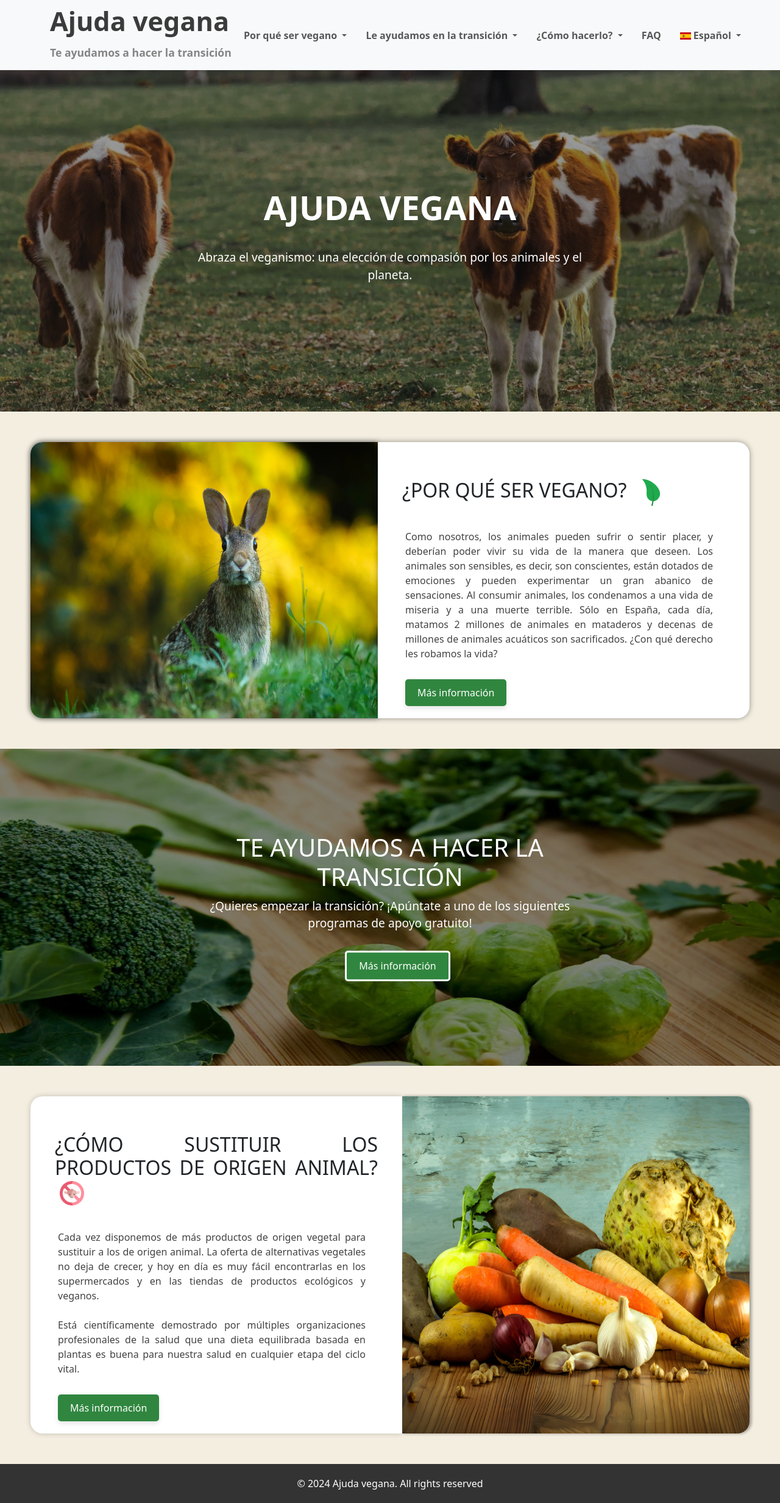
After one commit to Danielgavi1/Danielgavi1.github.io, a PHP site: page /AjudaVegana/ESP/index_es.html in a window 1280 px wide. The commit adds this page. Shown: the whole page at 61% size. Run offline with PHP 8.4, Linux system fonts and the light colour scheme; some libraries are stand-ins or nearby versions.

Commit message:
AjudaVegana

```diff
--- /dev/null
+++ b/AjudaVegana/ESP/index_es.html
@@ -0,0 +1,163 @@
+<!DOCTYPE html>
+<html lang="es">
+<head>
+    <meta charset="UTF-8">
+    <meta name="viewport" content="width=device-width, initial-scale=1.0">
+    <title>AjudaVegana</title>
+    <!-- BOOTSTRAP CSS -->
+    <link href="https://cdn.jsdelivr.net/npm/bootstrap@5.3.2/dist/css/bootstrap.min.css" rel="stylesheet" integrity="sha384-T3c6CoIi6uLrA9TneNEoa7RxnatzjcDSCmG1MXxSR1GAsXEV/Dwwykc2MPK8M2HN" crossorigin="anonymous">
+    <!-- CSS NATIVO -->
+    <link rel="stylesheet" href="../css/style.css">
+    <!-- JS NATIVO -->
+    <script src="../js/index.js" defer></script>
+    <!-- ICONO -->
+    <link rel="icon" type="image/png" sizes="32x32" href="../img/logo.webp">
+</head>
+<body>
+    <!-- NAVBAR -->
+    <nav class="navbar navbar-expand-lg navbar-light bg-light">
+        <div class="container">
+            <div class="brand-container">
+                <a class="navbar-brand" href="#">Ajuda vegana</a>
+                <span class="navbar-text text-muted d-block">Te ayudamos a hacer la transición</span>
+            </div>
+            <button class="navbar-toggler" type="button" data-bs-toggle="collapse" data-bs-target="#navbarNav" aria-controls="navbarNav" aria-expanded="false" aria-label="Toggle navigation">
+                <span class="navbar-toggler-icon"></span>
+            </button>
+            <div class="collapse navbar-collapse" id="navbarNav">
+                <ul class="navbar-nav ms-auto">
+                    <li class="nav-item dropdown">
+                        <a class="nav-link dropdown-toggle" href="#" id="navbarDropdown" role="button" data-bs-toggle="dropdown" aria-expanded="false">
+                            Por qué ser vegano
+                        </a>
+                        <ul class="dropdown-menu" aria-labelledby="navbarDropdown">
+                            <li><a class="dropdown-item" href="html/forTheAnimals_es.html"><img src="../img/cow_icon.webp" width="18px" alt="Cow icon"> Por los animales</a></li>
+                            <li><a class="dropdown-item" href="html/forTheEnvironment_es.html"><img src="../img/environment_icon.webp" width="18px" alt="Environment icon"> Por el medio ambiente</a></li>
+                            <li><a class="dropdown-item" href="html/forYourHealth_es.html"><img src="../img/health_icon.webp" width="18px" alt="health icon"> Por tu salud</a></li>
+                        </ul>
+                    </li>
+                    <li class="nav-item dropdown">
+                        <a class="nav-link dropdown-toggle" href="#" id="navbarDropdown" role="button" data-bs-toggle="dropdown" aria-expanded="false">
+                            Le ayudamos en la transición
+                        </a>
+                        <ul class="dropdown-menu" aria-labelledby="navbarDropdown">
+                            <li><a class="dropdown-item" href="html/whereToEatVegan_es.html"><img src="../img/icon03.webp" width="18px" alt="Icon 3"> ¿Donde comer vegano?</a></li>
+                            <li><a class="dropdown-item" href="html/veganRecipes_es.html"><img src="../img/icon01.webp" width="18px" alt="Icon 1"> Recetas veganas</a></li>
+                            <li><a class="dropdown-item" href="html/freeSupport_es.html"><img src="../img/icon02.webp" width="18px" alt="Icon 2"> Apoyo gratuito</a></li>
+                        </ul>
+                    </li>
+                    <li class="nav-item dropdown">
+                        <a class="nav-link dropdown-toggle" href="#" id="navbarDropdown" role="button" data-bs-toggle="dropdown" aria-expanded="false">
+                            ¿Cómo hacerlo?
+                        </a>
+                        <ul class="dropdown-menu" aria-labelledby="navbarDropdown">
+                            <li><a class="dropdown-item" href="html/howToReplaceEggs_es.html"><img src="../img/icon05.webp" width="18px" alt="Icon 5"> ¿Cómo sustituir los huevos?</a></li>
+                            <li><a class="dropdown-item" href="html/howToReplaceMeat_es.html"><img src="../img/icon04.webp" width="18px" alt="Icon 4"> ¿Cómo sustituir la  carne?</a></li>
+                            <li><a class="dropdown-item" href="html/howToReplaceDairy_es.html"><img src="../img/icon06.webp" width="18px" alt="Icon 6"> ¿Cómo sustituir los lácteos?</a></li>
+                        </ul>
+                    </li>
+                    <li class="nav-item">
+                        <a class="nav-link" href="html/faq_es.html">FAQ</a>
+                    </li>
+                    <li class="nav-item dropdown">
+                        <a class="nav-link dropdown-toggle" href="#" id="navbarDropdown" role="button" data-bs-toggle="dropdown" aria-expanded="false">
+                            <img src="../img/ESP_flag.webp" width="18px" alt="USA Flag"> Español
+                        </a>
+                        <ul class="dropdown-menu" aria-labelledby="navbarDropdown">
+                            <li><a class="dropdown-item" href="../index.html"><img src="../img/USA_flag.webp" width="18px" alt="USA Flag"> English</a></li>
+                            <li><a class="dropdown-item" href="#"><img src="../img/ESP_flag.webp" width="18px" alt="Spanish Flag"> Español</a></li>
+                            <li><a class="dropdown-item" href="../CAT/index_cat.html"><img src="../img/CAT_flag.webp" width="18px" alt="Catalan Flag"> Català</a></li>
+                            <li><a class="dropdown-item" href="../FR/index_fr.html"><img src="../img/FR_flag.webp" width="18px" alt="French Flag"> Français</a></li>
+                        </ul>
+                    </li>
+                </ul>
+            </div>
+        </div>
+    </nav>
+    <!-- FIN NAVBAR -->
+    <!-- HEADER -->
+    <div class="img-cow">
+        <img src="../img/header_img.webp" alt="Header IMG" class="img-fluid darkened">
+        <div class="header-text">
+            <h1 class="text-center text-white fw-bold">AJUDA VEGANA</h1>
+            <p class="text-center text-white">Abraza el veganismo: una elección de compasión por los animales y el planeta.</p>
+        </div>
+    </div>
+    <!-- FIN HEADER -->
+    <!-- WHY GO VEGAN -->
+    <div class="whyGoVegan" id="whygovegan">
+        <div class="content-wrapper">
+            <div class="image-section" id="border_image">
+                <img src="../img/rabbit.webp" alt="Rabbit IMG" id="border_image">
+            </div>
+            <div class="text-section" id="border_text">
+                <h2>¿POR QUÉ SER VEGANO? <img src="../img/leaf.webp" alt="leaf_icon" class="leaf1_icon"></h2>
+                <!-- Pantallas grandes y medianas -->
+                <p class="d-none d-md-block">
+                    Como nosotros, los animales pueden sufrir o sentir placer,
+                    y deberían poder vivir su vida de la manera que deseen.
+                    Los animales son sensibles, es decir, son conscientes,
+                    están dotados de emociones y pueden experimentar un gran abanico de sensaciones.
+                    Al consumir animales, los condenamos a una vida de miseria y a una muerte terrible.
+                    Sólo en España, cada día, matamos 2 millones de animales en mataderos y decenas de millones de animales acuáticos son sacrificados.
+                    ¿Con qué derecho les robamos la vida?
+                </p>
+                <!-- Pantallas pequeñas -->
+                <p class="d-md-none">
+                    Los animales, como los humanos, son seres sensibles capaces de alegría y sufrimiento.
+                    Consumirlos los somete a una vida de miseria y a una muerte cruel.
+                    Sólo en el Reino Unido se sacrifican anualmente 4 millones de animales,
+                    además de decenas de millones de animales acuáticos.
+                </p>
+                <div class="button-container">
+                    <a href="html/whyGoVegan_es.html" class="button">Más información</a>
+                </div>
+            </div>
+        </div>
+    </div>
+    <!-- FIN WHY GO VEGAN -->
+    <!-- WE HELP YOU TRANSITION -->
+    <div class="parallax-section" id="wehelpyou">
+        <img src="../img/vegetables.webp" alt="Parallax IMG" class="imagen_parallax">
+        <div class="overlay">
+            <h2>TE AYUDAMOS A HACER LA TRANSICIÓN</h2>
+            <p>¿Quieres empezar la transición? ¡Apúntate a uno de los siguientes programas de apoyo gratuito!</p>
+            <div class="button-container">
+                <a href="html/weHelpYouTransition_es.html" class="button custom-button">Más información</a>
+            </div>
+        </div>
+    </div>
+    <!-- FIN WE HELP YOU TRANSITION -->
+    <!-- HOW TO REPLACE ANIMAL PRODUCTS -->
+    <div class="howToReplace" id="howtodoit">
+        <div class="content-wrapper2">
+            <div class="image-section2" id="border_image2">
+                <img src="../img/vegetables2.webp" alt="Vegetables IMG" id="border_image2">
+            </div>
+            <div class="text-section2" id="border_text2">
+                <h2 class="d-none d-md-block">¿CÓMO SUSTITUIR LOS PRODUCTOS DE ORIGEN ANIMAL? <img src="../img/sin-carne.webp" alt="no-meat_icon" class="no-meat_icon"></h2>
+                <!-- Pantallas grandes y medianas -->
+                <p class="d-none d-md-block">Cada vez disponemos de más productos de origen vegetal para sustituir a los de origen animal. La oferta de alternativas vegetales no deja de crecer, y hoy en día es muy fácil encontrarlas en los supermercados y en las tiendas de productos ecológicos y veganos.<br><br>Está científicamente demostrado por múltiples organizaciones profesionales de la salud que una dieta equilibrada basada en plantas es buena para nuestra salud en cualquier etapa del ciclo vital.</p>
+                <!-- Pantallas pequeñas -->
+                <h2 class="d-md-none" style="text-align: left; font-size: 1.4em;">HOW TO REPLACE ANIMAL PRODUCTS?<img src="../img/sin-carne.webp" alt="no-meat_icon" class="no-meat_icon"></h2>
+                <p class="d-md-none">Descubra alternativas vegetales accesibles que sustituyen a los productos de origen animal, ampliamente disponibles en supermercados y tiendas especializadas. Avalada científicamente, una dieta vegetal equilibrada favorece la salud en todas las etapas de la vida.</p>
+                <div class="button-container">
+                    <a href="html/howToReplaceAnimalProducts_es.html" class="button">Más información</a>
+                </div>
+            </div>
+        </div>
+    </div>
+    <!-- FIN HOW TO REPLACE ANIMAL PRODUCTS -->
+    <!-- FOOTER -->
+    <footer class="footer-section">
+        <div class="container text-center">
+            <p>&copy; 2024 Ajuda vegana. All rights reserved</p>
+        </div>
+    </footer>
+    <!-- FIN FOOTER -->
+    <!-- PARALLAX JS -->
+    <script src="https://cdn.jsdelivr.net/npm/simple-parallax-js@5.5.1/dist/simpleParallax.min.js"></script>
+    <!-- BOOTSTRAP JS -->
+    <script src="https://cdn.jsdelivr.net/npm/bootstrap@5.3.2/dist/js/bootstrap.bundle.min.js" integrity="sha384-C6RzsynM9kWDrMNeT87bh95OGNyZPhcTNXj1NW7RuBCsyN/o0jlpcV8Qyq46cDfL" crossorigin="anonymous"></script>
+</body>
+</html>
--- a/AjudaVegana/css/style.css
+++ b/AjudaVegana/css/style.css
@@ -214,12 +214,12 @@ body{
 .parallax-section {
     position: relative;
     overflow: hidden;
-    height: 40vh;
+    height: 44vh;
 }
 
 .parallax-section img {
     width: 100%;
-    height: 40vh;
+    height: 44vh;
     filter: brightness(0.5);
 }
 
@@ -244,6 +244,10 @@ body{
 }
 /* FIN PARALLAX */
 
+#wehelpyou h2{
+    font-size: 24px;
+}
+
 .button-container {
     margin-top: 30px;
 }
@@ -267,6 +271,10 @@ body{
     }
     .parallax-section img{
         height: 75vh;
+    }
+
+    #wehelpyou h2{
+        font-size: 40px;
     }
 }
 /* FIN WE HELP YOU TRANSITION */
--- a/AjudaVegana/index.html
+++ b/AjudaVegana/index.html
@@ -65,9 +65,9 @@
                         </a>
                         <ul class="dropdown-menu" aria-labelledby="navbarDropdown">
                             <li><a class="dropdown-item" href="#"><img src="img/USA_flag.webp" width="18px" alt="USA Flag"> English</a></li>
-                            <li><a class="dropdown-item" href="#"><img src="img/ESP_flag.webp" width="18px" alt="Spanish Flag"> Español</a></li>
-                            <li><a class="dropdown-item" href="#"><img src="img/CAT_flag.webp" width="18px" alt="Catalan Flag"> Català</a></li>
-                            <li><a class="dropdown-item" href="#"><img src="img/FR_flag.webp" width="18px" alt="French Flag"> Français</a></li>
+                            <li><a class="dropdown-item" href="ESP/index_es.html"><img src="img/ESP_flag.webp" width="18px" alt="Spanish Flag"> Español</a></li>
+                            <li><a class="dropdown-item" href="CAT/index_cat.html"><img src="img/CAT_flag.webp" width="18px" alt="Catalan Flag"> Català</a></li>
+                            <li><a class="dropdown-item" href="FR/index_fr.html"><img src="img/FR_flag.webp" width="18px" alt="French Flag"> Français</a></li>
                         </ul>
                     </li>
                 </ul>
```
Also changed, not shown: AjudaVegana/CAT/index_cat.html (added), AjudaVegana/FR/index_fr.html (added).
